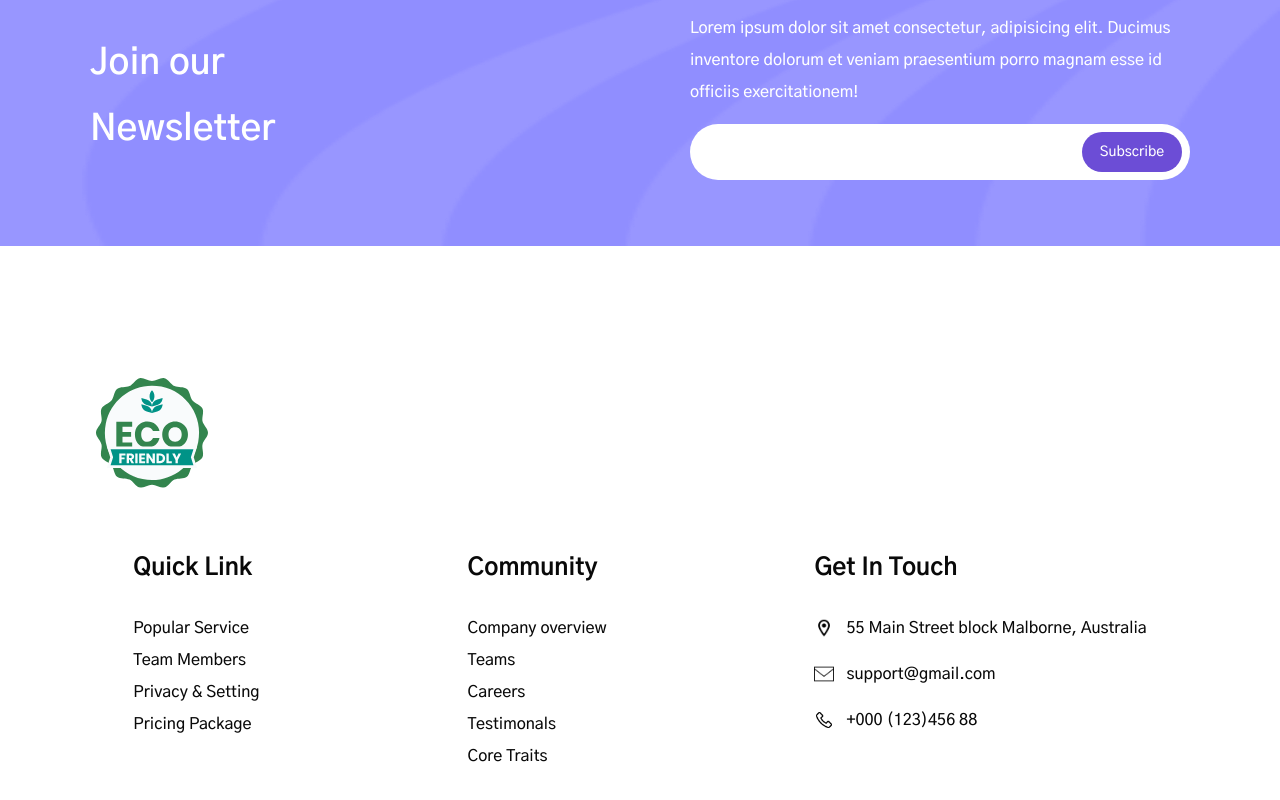
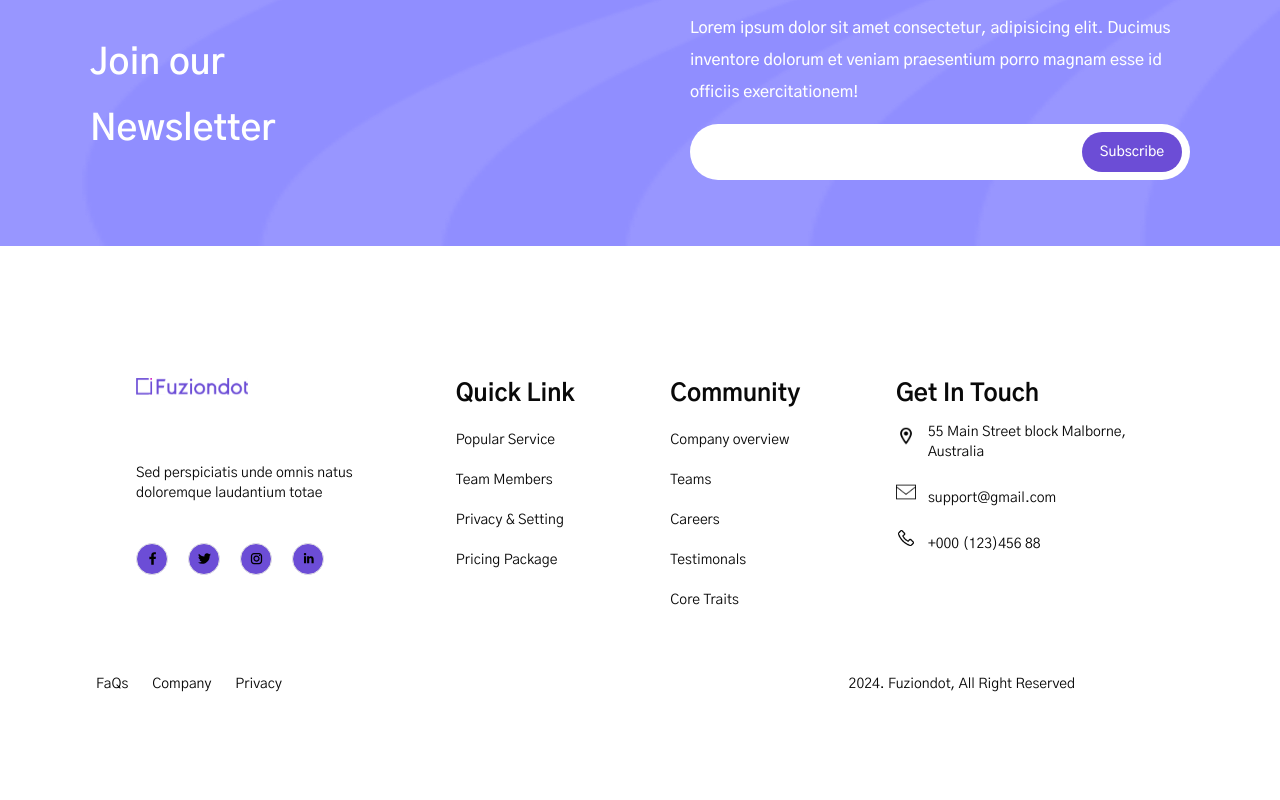
Before and after one commit to Naijabunner/burnacompany, a Next.js app: page / in a window 1280 px wide. Shown: the part 3705-4505 px from the top of the page. Built offline with nearby package versions, Linux system fonts and the light colour scheme.

Commit message:
Still working on the footer

```diff
--- a/components/Features/Footer/ContactInfo.tsx
+++ b/components/Features/Footer/ContactInfo.tsx
@@ -23,11 +23,11 @@ import Image from "next/image";
 
 const GetInTouchColumn = () => {
   return (
-    <nav className="flex flex-col">
+    <nav className="flex flex-col w-72">
       <h2 className="text-2xl font-bold">
         Get In Touch
       </h2>
-      <ul className="flex flex-col mt-7 text-base font-medium leading-8">
+      <ul className="flex flex-col ">
         {GetInTouch.map((link, index) => (
           <div
             key={index}
@@ -35,7 +35,7 @@ const GetInTouchColumn = () => {
           >
             {/* Since the image is StaticImageData, the src prop will work */}
             <Image src={link.image} alt="icon" width={20} height={20} />
-            <p className="ml-3">
+            <p className="ml-3 text-sm mt-3">
               {link.details}
             </p>
           </div>
--- a/components/Features/Footer/Footer.tsx
+++ b/components/Features/Footer/Footer.tsx
@@ -2,6 +2,7 @@ import React from "react";
 import FooterColumn from "./FooterColumn";
 import Logo from "./Logo";
 import GetInTouchColumn from "./ContactInfo";
+import FooterButtons from "./FooterButtons";
 
 interface FooterProps {
   companyLinks: string[];
@@ -12,19 +13,14 @@ interface FooterProps {
 
 const Footer: React.FC<FooterProps> = ({ companyLinks, CommunityLinks }) => {
   return (
-    <footer className="flex items-start  p-24 bg-white max-md:px-5 mt-9">
-      <div className="flex flex-col min-w-[240px] w-[1290px] max-md:max-w-full">
-        <div className="flex flex-wrap gap-5 justify-between w-full max-w-[1290px] max-md:max-w-full">
-          <div className="flex flex-col pr-4 pb-11 text-sm font-medium leading-6 text-zinc-600">
-            <Logo />
-          </div>
-          <div className="flex justify-center  mx-auto gap-52 ">
-            <FooterColumn title="Quick Link" links={companyLinks} />
-            <FooterColumn title="Community" links={CommunityLinks} />
-            <GetInTouchColumn />
-          </div>
-        </div>
+    <footer className=" flex flex-col  justify-center gap-16 p-24 bg-white max-md:px-5 mt-9">
+      <div className="flex flex-wrap justify-between ml-10 gap-20 ">
+        <Logo />
+        <FooterColumn title="Quick Link" links={companyLinks} />
+        <FooterColumn title="Community" links={CommunityLinks} />
+        <GetInTouchColumn />
       </div>
+      <FooterButtons />
     </footer>
   );
 };
--- a/components/Features/Footer/FooterButtons.tsx
+++ b/components/Features/Footer/FooterButtons.tsx
@@ -3,19 +3,15 @@ import React from "react";
 
 const FooterButtons: React.FC = () => {
   return (
-    <div className="flex gap-4 items-start py-2 font-medium text-center">
-      <Link
-        href="#"
-        className="px-6 pt-3.5 pb-3 text-base leading-tight whitespace-nowrap bg-[#fbf2fbe0] rounded-xl border-2 border-solid border-zinc-800 shadow-[3px_3px_0px_rgba(46,47,53,1)] text-zinc-800 max-md:px-5"
-      >
-        Login
-      </Link>
-      <Link
-        href="#"
-        className="pt-3.5 pr-6 pb-3 pl-6 text-sm leading-none text-white bg-primary rounded-xl border-2 border-solid border-zinc-800 shadow-[3px_3px_0px_rgba(46,47,53,1)] max-md:px-5"
-      >
-        Try it for free
-      </Link>
+    <div className="flex justify-between w-[90%]  flex-wrap">
+      <div className="flex gap-6 text-sm">
+        <span> FaQs</span>
+        <span>Company</span>
+        <span>Privacy</span>
+      </div>
+      <div>
+        <p className="text-sm">2024. Fuziondot, All Right Reserved</p>
+      </div>
     </div>
   );
 };
--- a/components/Features/Footer/FooterColumn.tsx
+++ b/components/Features/Footer/FooterColumn.tsx
@@ -9,16 +9,16 @@ interface FooterColumnProps {
 
 const FooterColumn: React.FC<FooterColumnProps> = ({ title, links, image }) => {
   return (
-    <nav className="flex flex-col">
+    <nav className="flex flex-col w-58">
       <h2 className="text-2xl font-bold  ">
         {title}
       </h2>
-      <ul className="flex flex-col mt-7 text-base font-medium leading-8">
+      <ul className="flex flex-col">
         {links.map((link, index) => (
           <div key={index}>
             {image && <Image src={image} alt="icon" width={20} height={20} />}
-            <li>
-              <a href="#">{link}</a>
+            <li className="">
+              <p className="text-sm mt-5">{link}</p>
             </li>
           </div>
         ))}
--- a/components/Features/Footer/Logo.tsx
+++ b/components/Features/Footer/Logo.tsx
@@ -1,22 +1,59 @@
 import React from "react";
 import Image from "next/image";
-import Demo from '@/Assets/shared/Demo.svg'
+import LogoIcon from "@/Assets/FuziondotLogoNew.svg";
+import facebook from "@/Assets/shared/icons8-facebook.svg";
+import twitter from "@/Assets/shared/icons8-twitter.svg";
+import instagram from "@/Assets/shared/icons8-instagram.svg";
+import linkedin from "@/Assets/shared/icons8-linkedin.svg";
+
 interface LogoProps {
   variant?: "default" | "small";
 }
 
+// Define a list of social media platforms and their associated icons
+const socialIcons = [
+  { name: "facebook", src: facebook, alt: "Facebook" },
+  { name: "twitter", src: twitter, alt: "Twitter" },
+  { name: "instagram", src: instagram, alt: "Instagram" },
+  { name: "linkedin", src: linkedin, alt: "LinkedIn" },
+];
+
 const Logo: React.FC<LogoProps> = ({ variant = "default" }) => {
   const logoClass = variant === "small" ? "w-[130px]" : "w-28";
+  const iconSize = 15; // Define icon size for all social icons in one place
 
   return (
+    <div className="w-56 flex flex-col gap-10">
       <Image
         loading="lazy"
-      src={Demo}
-      className={`object-contain max-w-full aspect-[1.02] ${logoClass}`}
+        src={LogoIcon}
+        className={`object-contain ${logoClass}`}
         alt="PostPilot Logo"
         width={20}
         height={20}
       />
+      <p className="text-sm mt-7">
+        Sed perspiciatis unde omnis natus doloremque laudantium totae
+      </p>
+
+      <div className="flex gap-5">
+        {socialIcons.map((icon, index) => (
+          <div
+            key={index}
+            className="flex justify-center border w-8 h-8 rounded-full bg-primary"
+          >
+            <Image
+              loading="lazy"
+              src={icon.src}
+              className="object-contain"
+              alt={icon.alt}
+              width={iconSize}
+              height={iconSize}
+            />
+          </div>
+        ))}
+      </div>
+    </div>
   );
 };
 
```
Lines whose indentation alone changed are shown as unchanged.
